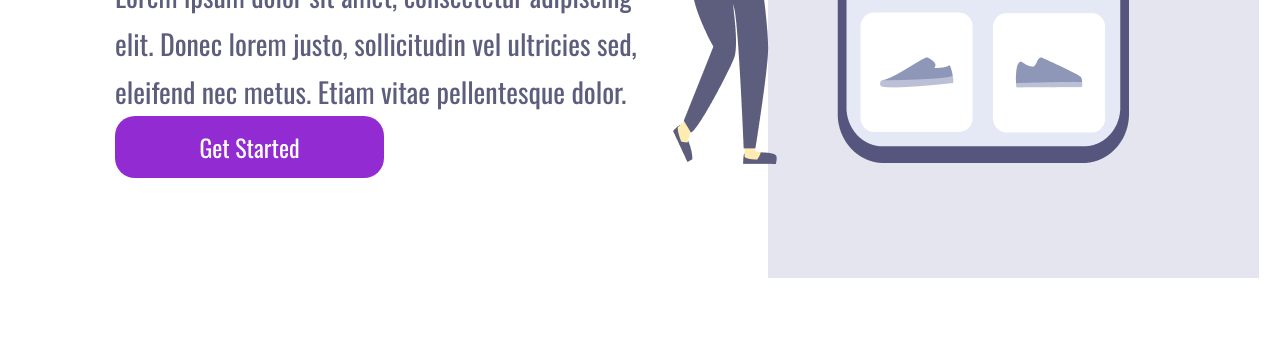
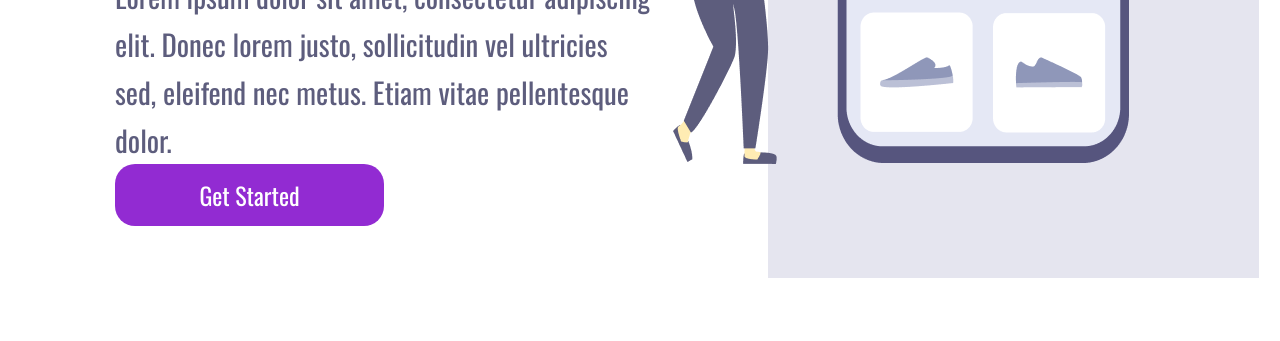
Before and after one commit to Antonioluis2024/projeto-luis-modulo-2, a plain HTML site: page index.html in a window 1280 px wide. Shown: the part 623-964 px from the top of the page. Before the commit the page ends 916 px from the top, so only its background shows below. Drawn offline with nearby package versions, Linux system fonts and the light colour scheme.

Commit message:
altaearação fonte- size de 28 px para 29 px

```diff
--- a/style.css
+++ b/style.css
@@ -52,7 +52,7 @@ h1 {
 
 p {
     color: #5D5D7D;
-    font-size: 28px;
+    font-size: 29px;
     font-style: normal;
     font-weight: 400;
     line-height: 48px;
```
